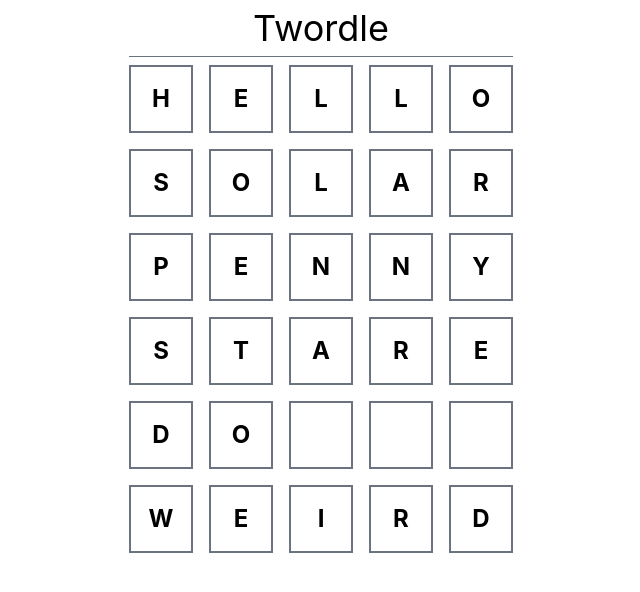
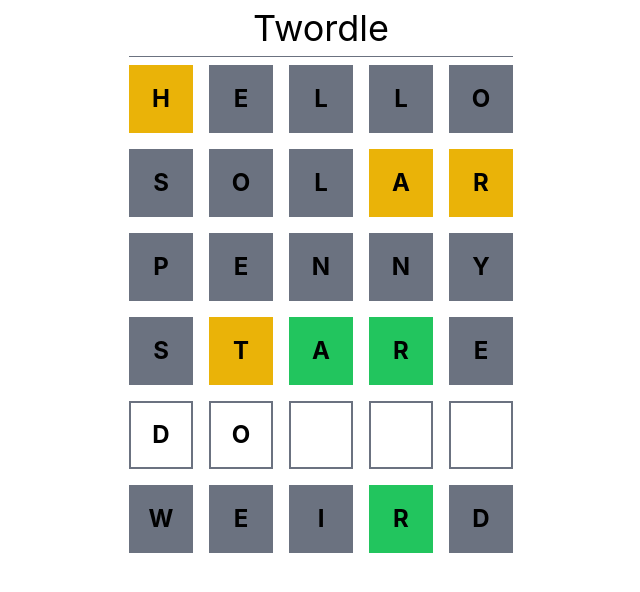
Before and after one commit to justnle/twordle, a React (Vite) app: page / in a window 1280 px wide. Shown: the top 592 px of the page, without its empty margins (319-959 px from the left). Built offline with nearby package versions, Linux system fonts and the light colour scheme.

Commit message:
word/guess stylized per state

```diff
--- a/src/WordRow.tsx
+++ b/src/WordRow.tsx
@@ -1,3 +1,5 @@
+import { computeGuess, LetterState } from './word-utils';
+
 const LETTER_LENGTH = 5;
 
 interface WordRowProps {
@@ -10,10 +12,16 @@ export default function WordRow({ letters: lettersProp = '' }: WordRowProps) {
         .split('')
         .concat(Array(lettersRemaining).fill(''));
 
+    const guessStates = computeGuess(lettersProp);
+
     return (
         <div className="grid grid-cols-5 gap-4">
             {letters.map((char, index) => (
-                <CharacterBox key={`${index}-${char}`} value={char} />
+                <CharacterBox
+                    key={`${index}-${char}`}
+                    value={char}
+                    state={guessStates[index]}
+                />
             ))}
         </div>
     );
@@ -21,12 +29,23 @@ export default function WordRow({ letters: lettersProp = '' }: WordRowProps) {
 
 interface CharacterBoxProps {
     value: string;
+    state?: LetterState;
 }
 
-function CharacterBox({ value }: CharacterBoxProps) {
+function CharacterBox({ value, state }: CharacterBoxProps) {
+    const stateStyles = state == null ? `` : characterStateStyles[state];
+
     return (
-        <div className="inline-block border-2 border-gray-500 p-4 uppercase font-bold text-2xl text-center">
+        <div
+            className={`inline-block border-2 border-gray-500 p-4 uppercase font-bold text-2xl text-center ${stateStyles}`}
+        >
             {value}
         </div>
     );
 }
+
+const characterStateStyles = {
+    [LetterState.Miss]: 'bg-gray-500 border-gray-500',
+    [LetterState.Present]: 'bg-yellow-500 border-yellow-500',
+    [LetterState.Match]: 'bg-green-500 border-green-500'
+};
```
